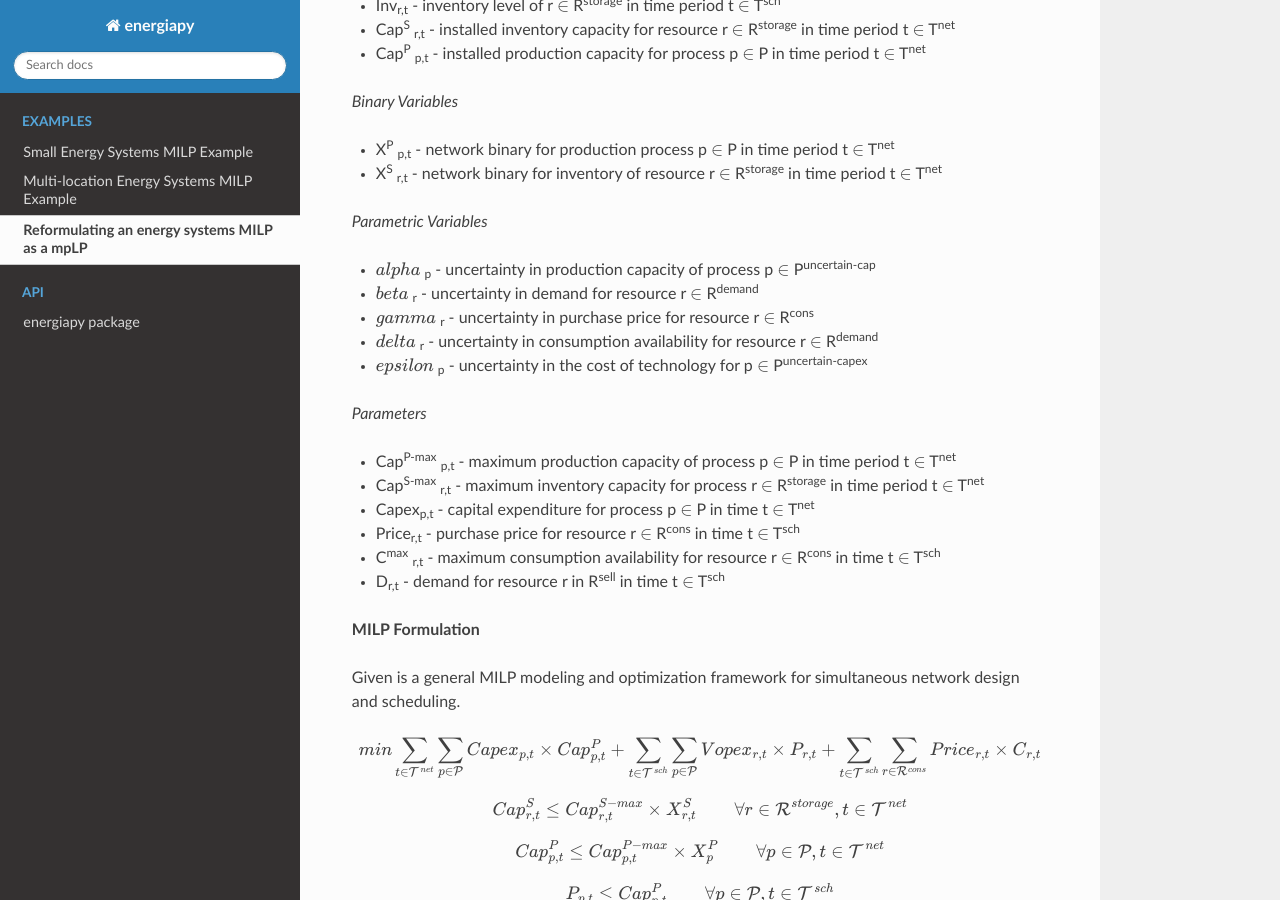
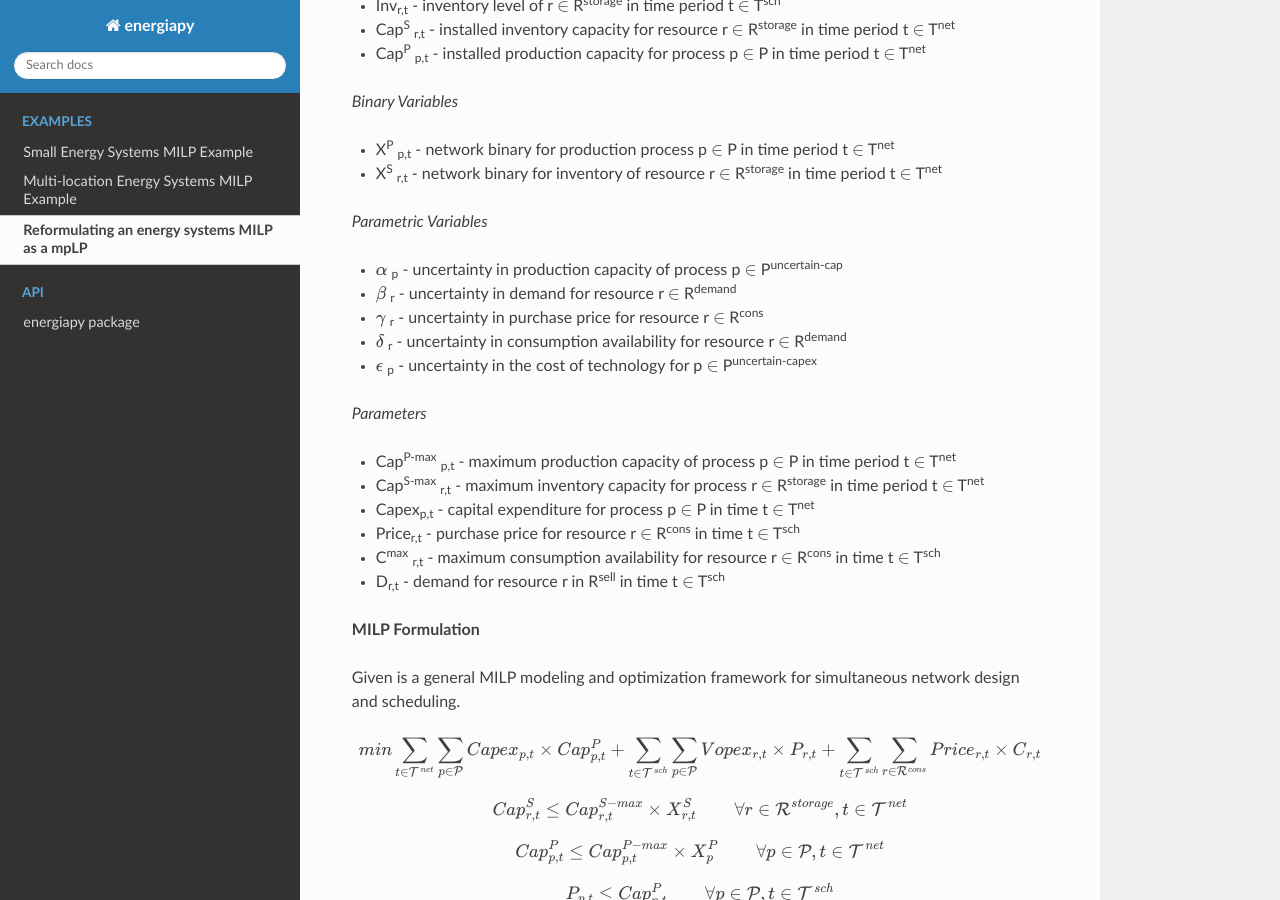
Before and after one commit to TAMUparametric/energiapy, a Sphinx documentation site: the page built from docs/mpLP_example.rst, in a window 1280 px wide and 900 px high, scrolled down 862 px. Built offline with Sphinx 7.4.7 and the Read the Docs theme 2.0.0, drawn with Linux system fonts in a browser that asks for light colours.

Commit message:
greek letters

```diff
--- a/docs/mpLP_example.rst
+++ b/docs/mpLP_example.rst
@@ -57,11 +57,11 @@ The sets and variables used are stated here
 *Parametric Variables*
 
 
-- :math:`{\\alpha}` \ :sub:`p` - uncertainty in production capacity of process p :math:`{\in}` P\ :sup:`uncertain-cap`
-- :math:`{\\beta}` \ :sub:`r` - uncertainty in demand for resource r :math:`{\in}` R\ :sup:`demand`
-- :math:`{\\gamma}` \ :sub:`r` - uncertainty in purchase price for resource r :math:`{\in}` R\ :sup:`cons`
-- :math:`{\\delta}` \ :sub:`r` - uncertainty in consumption availability for resource r :math:`{\in}` R\ :sup:`demand`
-- :math:`{\\epsilon}` \ :sub:`p` - uncertainty in the cost of technology for p :math:`{\in}` P\ :sup:`uncertain-capex`
+- :math:`{\alpha}` \ :sub:`p` - uncertainty in production capacity of process p :math:`{\in}` P\ :sup:`uncertain-cap`
+- :math:`{\beta}` \ :sub:`r` - uncertainty in demand for resource r :math:`{\in}` R\ :sup:`demand`
+- :math:`{\gamma}` \ :sub:`r` - uncertainty in purchase price for resource r :math:`{\in}` R\ :sup:`cons`
+- :math:`{\delta}` \ :sub:`r` - uncertainty in consumption availability for resource r :math:`{\in}` R\ :sup:`demand`
+- :math:`{\epsilon}` \ :sub:`p` - uncertainty in the cost of technology for p :math:`{\in}` P\ :sup:`uncertain-capex`
 
 *Parameters*
 
```
